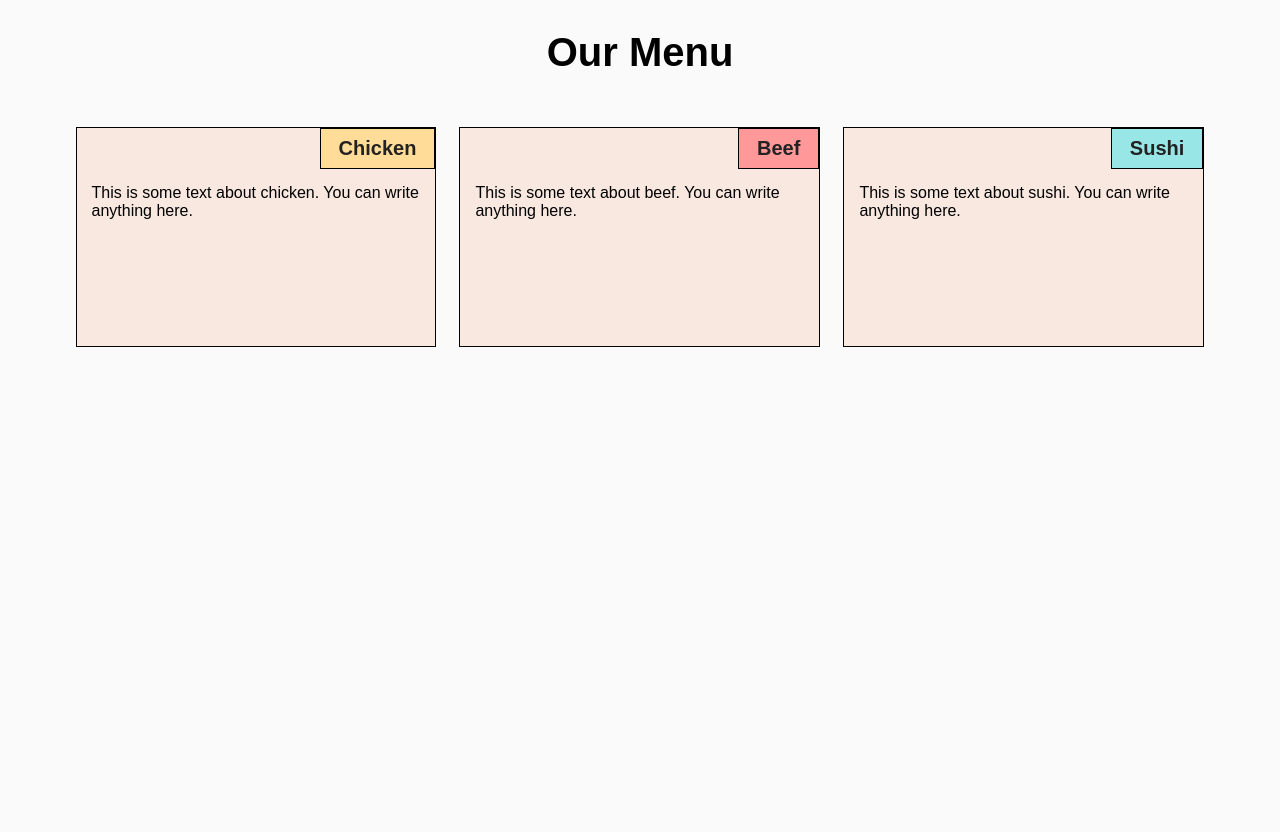
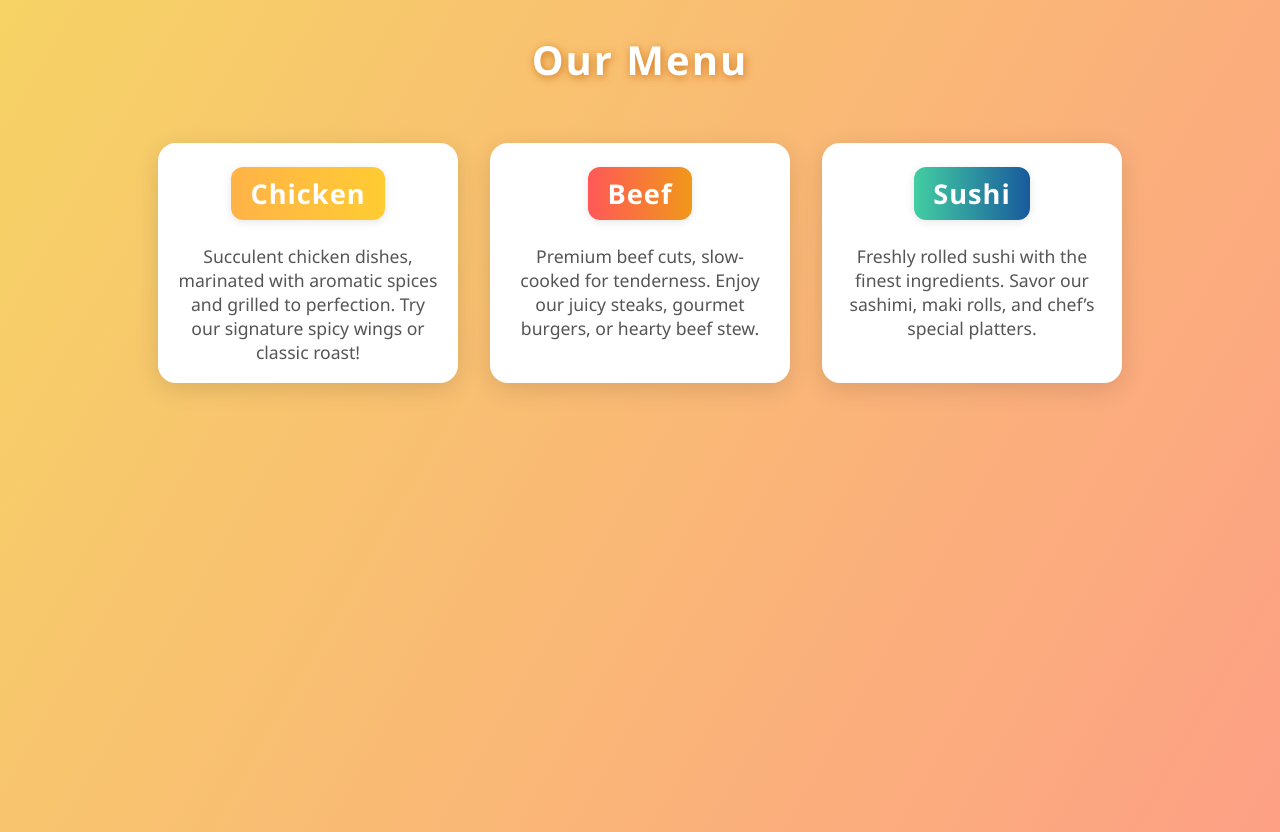
Before and after one commit to moukthikav/course, a plain HTML site: page module2-solution/index.html in a window 1280 px wide. Before the commit the page ends 800 px from the top, so only its background shows below. Drawn offline with Linux system fonts and the light colour scheme.

Commit message:
Update index.html

```diff
--- a/module2-solution/index.html
+++ b/module2-solution/index.html
@@ -1,26 +1,116 @@
 <!DOCTYPE html>
-<html>
+<html lang="en">
 <head>
   <meta charset="UTF-8">
   <title>Our Menu</title>
-  <link rel="stylesheet" href="css/styles.css">
   <meta name="viewport" content="width=device-width, initial-scale=1.0">
+  <style>
+    /* Reset some basic styles */
+    * {
+      box-sizing: border-box;
+      margin: 0;
+      padding: 0;
+    }
+
+    body {
+      font-family: 'Segoe UI', Arial, sans-serif;
+      background: linear-gradient(120deg, #f6d365 0%, #fda085 100%);
+      color: #333;
+      min-height: 100vh;
+    }
+
+    h1 {
+      text-align: center;
+      margin: 2rem 0 1.5rem 0;
+      font-size: 2.5rem;
+      letter-spacing: 2px;
+      color: #fff;
+      text-shadow: 1px 2px 8px #d17a22;
+    }
+
+    .container {
+      display: flex;
+      flex-wrap: wrap;
+      justify-content: center;
+      gap: 2rem;
+      max-width: 1000px;
+      margin: auto;
+      padding: 2rem 1rem;
+    }
+
+    .menu-section {
+      background: #fff;
+      border-radius: 18px;
+      box-shadow: 0 6px 24px rgba(0,0,0,0.12);
+      width: 300px;
+      padding: 1.5rem 1.2rem 1.2rem 1.2rem;
+      display: flex;
+      flex-direction: column;
+      align-items: center;
+      transition: transform 0.2s, box-shadow 0.2s;
+    }
+
+    .menu-section:hover {
+      transform: translateY(-8px) scale(1.04);
+      box-shadow: 0 12px 32px rgba(0,0,0,0.18);
+    }
+
+    .section-title {
+      font-size: 1.7rem;
+      font-weight: bold;
+      margin-bottom: 1rem;
+      padding: 0.5rem 1.2rem;
+      border-radius: 12px;
+      color: #fff;
+      letter-spacing: 1px;
+      box-shadow: 0 2px 8px rgba(0,0,0,0.10);
+    }
+
+    .chicken-title {
+      background: linear-gradient(90deg, #ffb347 0%, #ffcc33 100%);
+    }
+
+    .beef-title {
+      background: linear-gradient(90deg, #ff5858 0%, #f09819 100%);
+    }
+
+    .sushi-title {
+      background: linear-gradient(90deg, #43cea2 0%, #185a9d 100%);
+    }
+
+    .menu-section p {
+      margin-top: 0.5rem;
+      font-size: 1.1rem;
+      color: #555;
+      text-align: center;
+    }
+
+    @media (max-width: 900px) {
+      .container {
+        flex-direction: column;
+        align-items: center;
+      }
+      .menu-section {
+        width: 90%;
+      }
+    }
+  </style>
 </head>
 <body>
   <h1>Our Menu</h1>
-  <div class="container">
+  <main class="container">
     <section class="menu-section chicken">
       <div class="section-title chicken-title">Chicken</div>
-      <p>This is some text about chicken. You can write anything here.</p>
+      <p>Succulent chicken dishes, marinated with aromatic spices and grilled to perfection. Try our signature spicy wings or classic roast!</p>
     </section>
     <section class="menu-section beef">
       <div class="section-title beef-title">Beef</div>
-      <p>This is some text about beef. You can write anything here.</p>
+      <p>Premium beef cuts, slow-cooked for tenderness. Enjoy our juicy steaks, gourmet burgers, or hearty beef stew.</p>
     </section>
     <section class="menu-section sushi">
       <div class="section-title sushi-title">Sushi</div>
-      <p>This is some text about sushi. You can write anything here.</p>
+      <p>Freshly rolled sushi with the finest ingredients. Savor our sashimi, maki rolls, and chef’s special platters.</p>
     </section>
-  </div>
+  </main>
 </body>
 </html>
```
